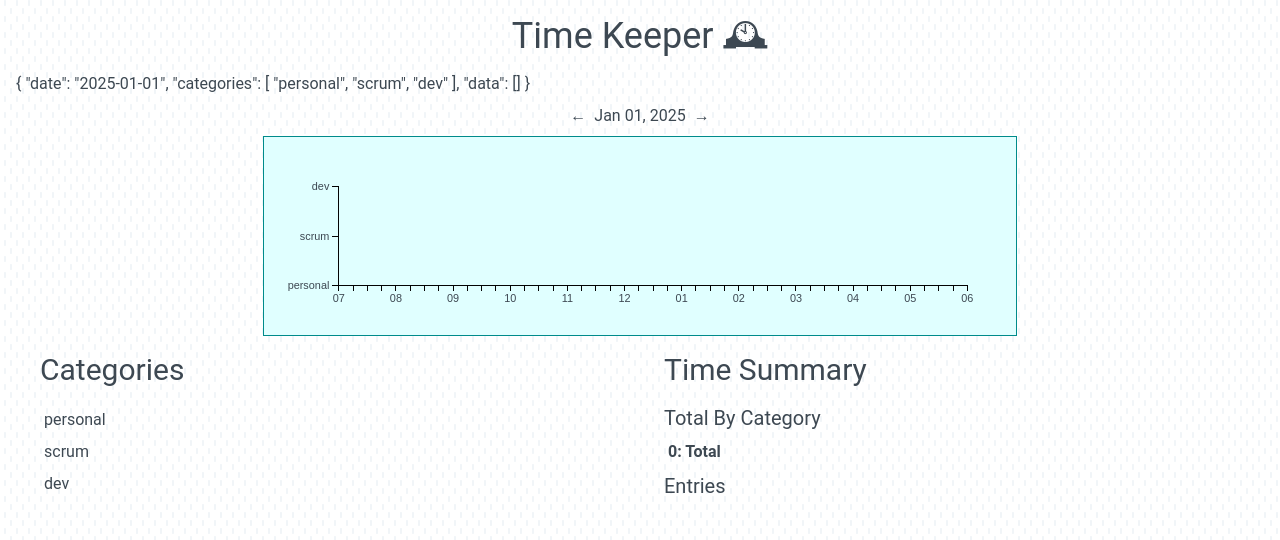
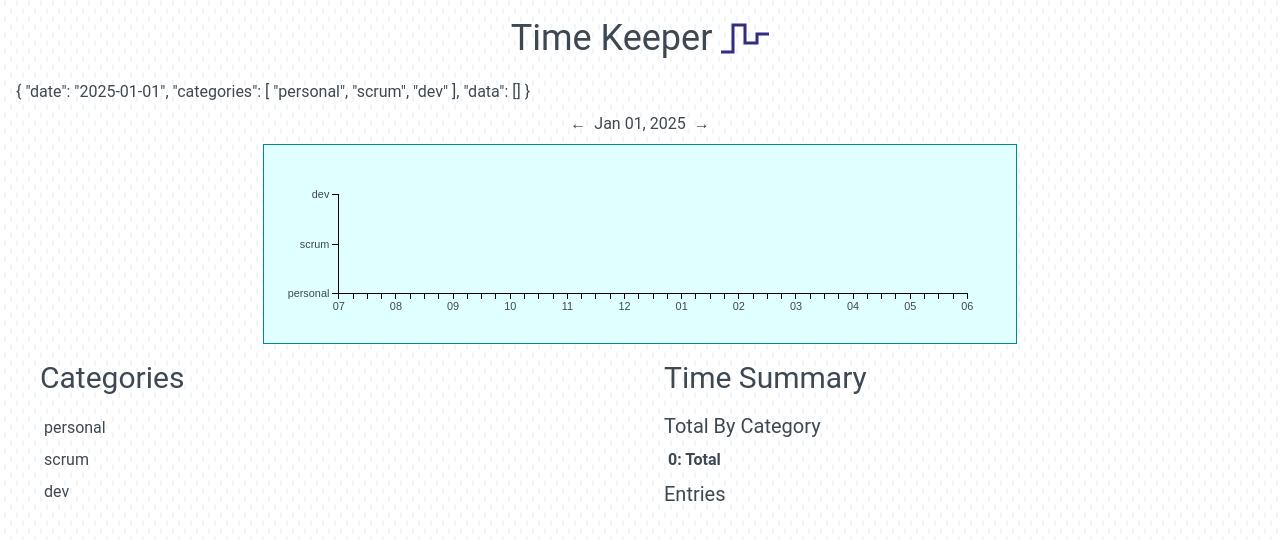
Before and after one commit to davestaab/timekeeper, a Vue app: page / in a window 1280 px wide. Shown: the top 540 px of the page. Built offline with nearby package versions, Linux system fonts and the light colour scheme.

Commit message:
added svg logo

```diff
--- a/src/components/TkTimeline.vue
+++ b/src/components/TkTimeline.vue
@@ -55,74 +55,16 @@ function createCategory(category: string) {
 function saveDefaultCategories(categories: string[]) {
   saveCategories(categories);
 }
-// export default {
-//   name: 'Timeline',
-//   components: {
-//     TimeLineChart,
-//     DatePicker,
-//     Categories,
-//     TimeSummary,
-//   },
-//   data() {
-//     const data = getData();
-//     return {
-//       data,
-//       current: data.length - 1,
-//     };
-//   },
-//   computed: {
-//     currentData() {
-//       return this.data[this.current];
-//     },
-//     currentDate() {
-//       return moment(this.currentData.date).toDate();
-//     },
-//     times() {
-//       return timesByCategory(this.data[this.current].data);
-//     },
-//   },
-//   methods: {
-//     findToday() {
-//       const today = moment().format('YYYY-MM-DD');
-//       const i = this.data.findIndex((d) => d.date === today);
-//       if (i < 0) {
-//         // create new today entry
-//         this.data.push({
-//           categories: [...getData(STORAGE_KEY_CATEGORIES)],
-//           data: [],
-//           date: today,
-//         });
-//         this.current = this.data.length - 1;
-//       } else {
-//         this.current = i;
-//       }
-//     },
-//     nextDate(amount) {
-//       const next = this.current + amount;
-//       this.current = next < 0 ? this.data.length - 1 : next >= this.data.length ? 0 : next;
-//     },
-//     chartUpdated(times, chartData) {
-//       this.data[this.current].data = chartData;
-//       saveData(this.data);
-//     },
-//     deleteCategory(category) {
-//       this.data[this.current].categories = this.data[this.current].categories.filter(
-//         (cat) => cat !== category,
-//       );
-//     },
-//     createCategory(category) {
-//       this.data[this.current].categories.push(category);
-//     },
-//     saveDefaultCategories(categories) {
-//       saveData(categories, STORAGE_KEY_CATEGORIES);
-//     },
-//   },
-// };
 </script>
 
 <template>
   <div class="container mx-auto px-4 pb-6">
-    <div class="text-4xl text-center py-4">Time Keeper 🕰</div>
+    <div class="text-4xl text-center py-4">
+      Time Keeper
+      <svg viewBox="0 0 16 16" width="48" height="48" class="inline">
+        <path d="M0 12h4v-9h4v6h4v-3h4" class="stroke-indigo-900" fill="transparent" />
+      </svg>
+    </div>
     <div v-for="d in data" :key="d.date">
       {{ d }}
     </div>
```
